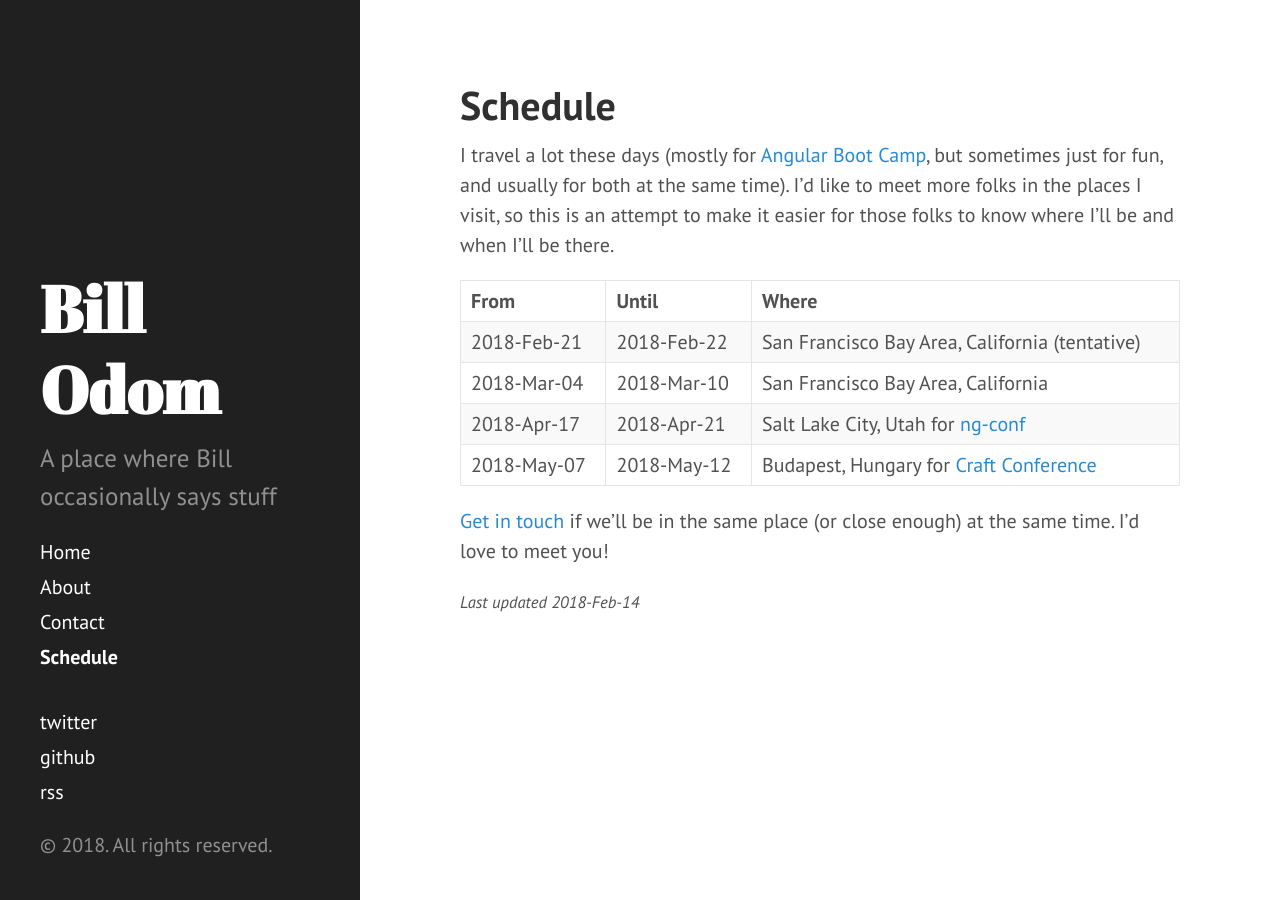
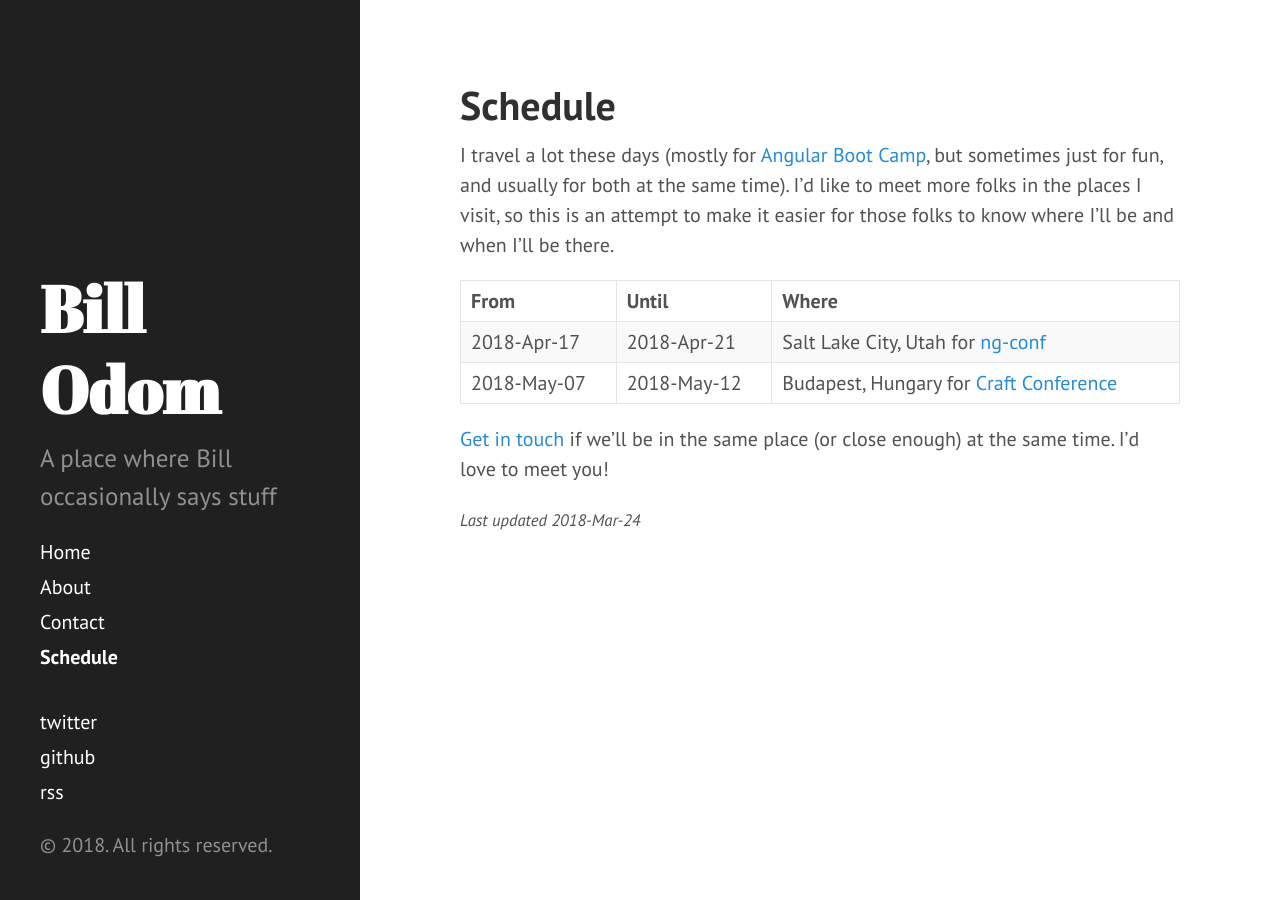
Before and after one commit to wnodom/wnodom.github.io, a Jekyll site: the page built from schedule.md, in a window 1280 px wide. Built offline with Jekyll 4.4.1, drawn with Linux system fonts in a browser that asks for light colours.

Commit message:
Update schedule

```diff
--- a/schedule.md
+++ b/schedule.md
@@ -1,15 +1,13 @@
 ---
 layout: page
 title: Schedule
-update_date: Wed Feb 14 09:47:15 2018
+update_date: Sat Mar 24 17:20:35 2018
 ---
 
 I travel a lot these days (mostly for [Angular Boot Camp](http://angularbootcamp.com/), but sometimes just for fun, and usually for both at the same time). I'd like to meet more folks in the places I visit, so this is an attempt to make it easier for those folks to know where I'll be and when I'll be there.
 
 | From        | Until       | Where
 |:------------|:------------|:-
-| 2018-Feb-21 | 2018-Feb-22 | San Francisco Bay Area, California (tentative)
-| 2018-Mar-04 | 2018-Mar-10 | San Francisco Bay Area, California
 | 2018-Apr-17 | 2018-Apr-21 | Salt Lake City, Utah for [ng-conf](https://ng-conf.com)
 | 2018-May-07 | 2018-May-12 | Budapest, Hungary for [Craft Conference](https://craft-conf.com)
 
```
